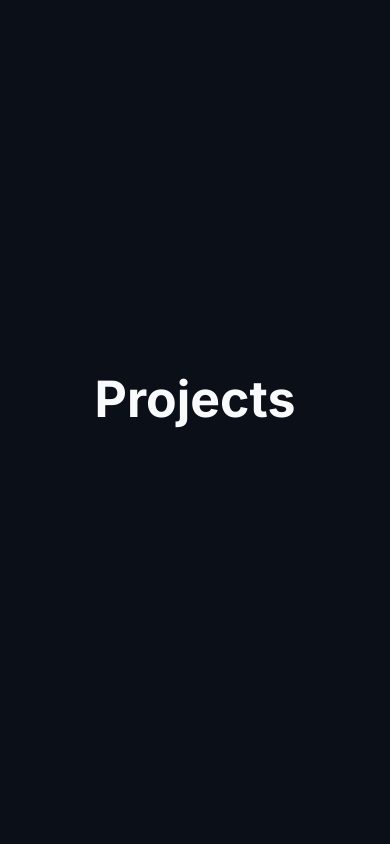
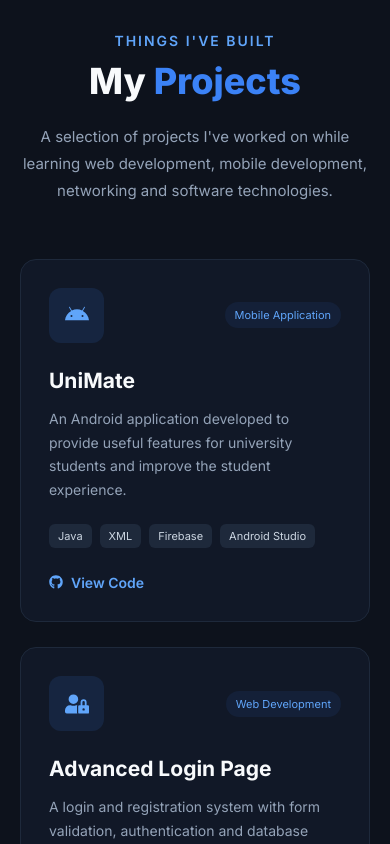
Before and after one commit to umegaeshan/umega-portfolio, a React (Vite) app: page / in a window 390 px wide. Shown: the part 4680-5524 px from the top of the page. Built offline with nearby package versions, Linux system fonts and the light colour scheme.

Commit message:
Add projects showcase section

```diff
--- a/src/App.jsx
+++ b/src/App.jsx
@@ -2,6 +2,7 @@ import Navbar from "./components/Navbar";
 import Hero from "./components/Hero";
 import About from "./components/About";
 import Skills from "./components/Skills";
+import Projects from "./components/Projects";
 
 import "./App.css";
 
@@ -11,19 +12,19 @@ function App() {
       <Navbar />
 
       <main>
+
         <Hero />
 
         <About />
 
         <Skills />
 
-        <section id="projects" className="section">
-          <h1>Projects</h1>
-        </section>
+        <Projects />
 
         <section id="contact" className="section">
           <h1>Contact</h1>
         </section>
+
       </main>
     </>
   );
--- /dev/null
+++ b/src/components/Projects.css
@@ -0,0 +1,370 @@
+.projects {
+  min-height: 100vh;
+
+  padding: 100px 30px;
+
+  background: #0d121c;
+}
+
+.projects-container {
+  width: 100%;
+  max-width: 1200px;
+
+  margin: auto;
+}
+
+
+/* =========================
+   HEADING
+========================= */
+
+.projects .section-heading {
+  text-align: center;
+
+  margin-bottom: 20px;
+}
+
+.projects .section-heading p {
+  color: #60a5fa;
+
+  font-size: 14px;
+  font-weight: 600;
+
+  text-transform: uppercase;
+
+  letter-spacing: 2px;
+
+  margin-bottom: 10px;
+}
+
+.projects .section-heading h2 {
+  color: #f8fafc;
+
+  font-size: 45px;
+  font-weight: 800;
+}
+
+.projects .section-heading h2 span {
+  color: #3b82f6;
+}
+
+
+/* =========================
+   INTRO
+========================= */
+
+.projects-intro {
+  max-width: 700px;
+
+  margin: 0 auto 55px;
+
+  text-align: center;
+
+  color: #94a3b8;
+
+  font-size: 15px;
+
+  line-height: 1.8;
+}
+
+
+/* =========================
+   PROJECT GRID
+========================= */
+
+.projects-grid {
+  display: grid;
+
+  grid-template-columns: repeat(3, 1fr);
+
+  gap: 25px;
+}
+
+
+/* =========================
+   PROJECT CARD
+========================= */
+
+.project-card {
+  position: relative;
+
+  display: flex;
+
+  flex-direction: column;
+
+  min-height: 390px;
+
+  padding: 28px;
+
+  background: #111827;
+
+  border: 1px solid #1e293b;
+
+  border-radius: 16px;
+
+  overflow: hidden;
+
+  transition: all 0.35s ease;
+}
+
+.project-card::before {
+  content: "";
+
+  position: absolute;
+
+  top: 0;
+  left: 0;
+
+  width: 100%;
+  height: 3px;
+
+  background: #3b82f6;
+
+  transform: scaleX(0);
+
+  transform-origin: left;
+
+  transition: 0.35s;
+}
+
+.project-card:hover {
+  transform: translateY(-8px);
+
+  border-color: rgba(59, 130, 246, 0.6);
+
+  box-shadow:
+    0 20px 40px rgba(0, 0, 0, 0.25),
+    0 0 30px rgba(59, 130, 246, 0.07);
+}
+
+.project-card:hover::before {
+  transform: scaleX(1);
+}
+
+
+/* =========================
+   CARD TOP
+========================= */
+
+.project-top {
+  display: flex;
+
+  align-items: center;
+  justify-content: space-between;
+
+  gap: 15px;
+
+  margin-bottom: 25px;
+}
+
+.project-icon {
+  width: 55px;
+  height: 55px;
+
+  display: flex;
+
+  align-items: center;
+  justify-content: center;
+
+  border-radius: 12px;
+
+  background: rgba(59, 130, 246, 0.12);
+
+  color: #60a5fa;
+
+  font-size: 24px;
+
+  transition: 0.3s;
+}
+
+.project-card:hover .project-icon {
+  background: #3b82f6;
+
+  color: white;
+
+  transform: rotate(-4deg);
+}
+
+.project-category {
+  padding: 6px 10px;
+
+  border-radius: 20px;
+
+  background: rgba(59, 130, 246, 0.08);
+
+  color: #60a5fa;
+
+  font-size: 11px;
+
+  white-space: nowrap;
+}
+
+
+/* =========================
+   PROJECT TEXT
+========================= */
+
+.project-title {
+  color: #f8fafc;
+
+  font-size: 21px;
+
+  margin-bottom: 14px;
+}
+
+.project-description {
+  color: #94a3b8;
+
+  font-size: 14px;
+
+  line-height: 1.7;
+
+  margin-bottom: 22px;
+}
+
+
+/* =========================
+   TECHNOLOGY TAGS
+========================= */
+
+.project-technologies {
+  display: flex;
+
+  flex-wrap: wrap;
+
+  gap: 8px;
+
+  margin-bottom: 25px;
+}
+
+.project-technologies span {
+  padding: 5px 9px;
+
+  border-radius: 6px;
+
+  background: #1e293b;
+
+  color: #cbd5e1;
+
+  font-size: 11px;
+}
+
+
+/* =========================
+   BUTTON
+========================= */
+
+.project-buttons {
+  margin-top: auto;
+}
+
+.github-project-btn {
+  display: inline-flex;
+
+  align-items: center;
+
+  gap: 8px;
+
+  color: #60a5fa;
+
+  text-decoration: none;
+
+  font-size: 14px;
+
+  font-weight: 600;
+
+  transition: 0.3s;
+}
+
+.github-project-btn:hover {
+  color: #ffffff;
+
+  transform: translateX(4px);
+}
+
+
+/* =========================
+   MORE PROJECTS
+========================= */
+
+.more-projects {
+  margin-top: 55px;
+
+  text-align: center;
+}
+
+.more-projects p {
+  color: #94a3b8;
+
+  margin-bottom: 15px;
+}
+
+.more-projects a {
+  display: inline-flex;
+
+  align-items: center;
+
+  gap: 10px;
+
+  padding: 12px 22px;
+
+  border: 1px solid #3b82f6;
+
+  border-radius: 8px;
+
+  color: #60a5fa;
+
+  text-decoration: none;
+
+  font-size: 14px;
+
+  font-weight: 600;
+
+  transition: 0.3s;
+}
+
+.more-projects a:hover {
+  background: #3b82f6;
+
+  color: #ffffff;
+
+  transform: translateY(-3px);
+}
+
+
+/* =========================
+   TABLET
+========================= */
+
+@media (max-width: 1000px) {
+
+  .projects-grid {
+    grid-template-columns: repeat(2, 1fr);
+  }
+
+}
+
+
+/* =========================
+   MOBILE
+========================= */
+
+@media (max-width: 650px) {
+
+  .projects {
+    padding: 80px 20px;
+  }
+
+  .projects .section-heading h2 {
+    font-size: 36px;
+  }
+
+  .projects-grid {
+    grid-template-columns: 1fr;
+  }
+
+  .project-card {
+    min-height: auto;
+  }
+
+}
--- a/src/components/Projects.jsx
+++ b/src/components/Projects.jsx
@@ -0,0 +1,209 @@
+import "./Projects.css";
+
+import {
+  FaGithub,
+  FaExternalLinkAlt,
+  FaAndroid,
+  FaNetworkWired,
+  FaBook,
+  FaPlane,
+  FaTasks,
+  FaUserLock,
+} from "react-icons/fa";
+
+function Projects() {
+
+  const projects = [
+    {
+      title: "UniMate",
+      description:
+        "An Android application developed to provide useful features for university students and improve the student experience.",
+      technologies: ["Java", "XML", "Firebase", "Android Studio"],
+      icon: <FaAndroid />,
+      category: "Mobile Application",
+      github:
+        "https://github.com/umegaeshan/UniMate-using-javaP",
+    },
+
+    {
+      title: "Advanced Login Page",
+      description:
+        "A login and registration system with form validation, authentication and database integration.",
+      technologies: ["PHP", "MySQL", "HTML", "CSS"],
+      icon: <FaUserLock />,
+      category: "Web Development",
+      github:
+        "https://github.com/umegaeshan/Adavnces-login-page-with-validations",
+    },
+
+    {
+      title: "Enterprise Network Architecture",
+      description:
+        "A network architecture project designed using routing, VLANs, security configurations and network infrastructure concepts.",
+      technologies: ["Cisco", "VLAN", "ACL", "Networking"],
+      icon: <FaNetworkWired />,
+      category: "Networking",
+      github:
+        "https://github.com/umegaeshan/Enterprise-Network-Architecture-VicHotel",
+    },
+
+    {
+      title: "Sarasavi Library Management System",
+      description:
+        "A library management system created to manage books, users and common library operations.",
+      technologies: ["C#", "Database", "Desktop App"],
+      icon: <FaBook />,
+      category: "Software Development",
+      github:
+        "https://github.com/umegaeshan/Sarasavi-Library-Management-System",
+    },
+
+    {
+      title: "CeyloTrip",
+      description:
+        "A travel related application project created to practice application development and software design concepts.",
+      technologies: ["Java", "UI Design", "Application"],
+      icon: <FaPlane />,
+      category: "Application Development",
+      github:
+        "https://github.com/umegaeshan/CeyloTrip",
+    },
+
+    {
+      title: "MyToDoApp",
+      description:
+        "A simple task management application for creating and organizing daily tasks.",
+      technologies: ["Java", "Mobile", "Task Management"],
+      icon: <FaTasks />,
+      category: "Mobile Application",
+      github:
+        "https://github.com/umegaeshan/MyToDoApp",
+    },
+  ];
+
+
+  return (
+    <section className="projects" id="projects">
+
+      <div className="projects-container">
+
+        {/* HEADING */}
+
+        <div className="section-heading">
+
+          <p>Things I've Built</p>
+
+          <h2>
+            My <span>Projects</span>
+          </h2>
+
+        </div>
+
+
+        <p className="projects-intro">
+          A selection of projects I've worked on while learning
+          web development, mobile development, networking and
+          software technologies.
+        </p>
+
+
+        {/* PROJECT GRID */}
+
+        <div className="projects-grid">
+
+          {projects.map((project, index) => (
+
+            <div className="project-card" key={index}>
+
+              {/* TOP */}
+
+              <div className="project-top">
+
+                <div className="project-icon">
+                  {project.icon}
+                </div>
+
+                <span className="project-category">
+                  {project.category}
+                </span>
+
+              </div>
+
+
+              {/* PROJECT INFO */}
+
+              <h3 className="project-title">
+                {project.title}
+              </h3>
+
+              <p className="project-description">
+                {project.description}
+              </p>
+
+
+              {/* TECHNOLOGIES */}
+
+              <div className="project-technologies">
+
+                {project.technologies.map((technology, techIndex) => (
+
+                  <span key={techIndex}>
+                    {technology}
+                  </span>
+
+                ))}
+
+              </div>
+
+
+              {/* BUTTON */}
+
+              <div className="project-buttons">
+
+                <a
+                  href={project.github}
+                  target="_blank"
+                  rel="noreferrer"
+                  className="github-project-btn"
+                >
+                  <FaGithub />
+
+                  View Code
+                </a>
+
+              </div>
+
+            </div>
+
+          ))}
+
+        </div>
+
+
+        {/* MORE PROJECTS */}
+
+        <div className="more-projects">
+
+          <p>
+            Want to see more of my work?
+          </p>
+
+          <a
+            href="https://github.com/umegaeshan"
+            target="_blank"
+            rel="noreferrer"
+          >
+            View My GitHub
+
+            <FaExternalLinkAlt />
+          </a>
+
+        </div>
+
+      </div>
+
+    </section>
+  );
+}
+
+export default Projects;
```
